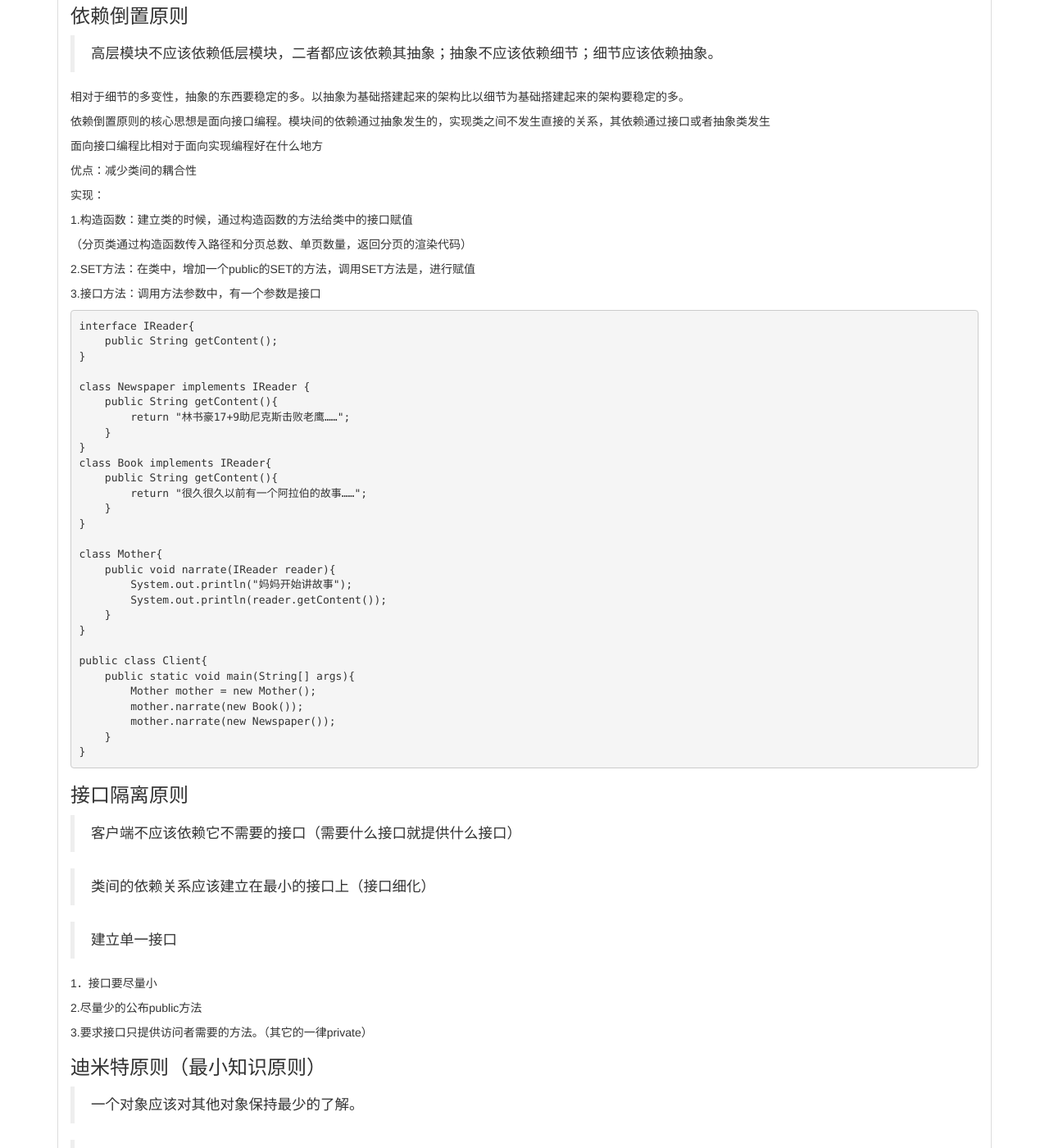
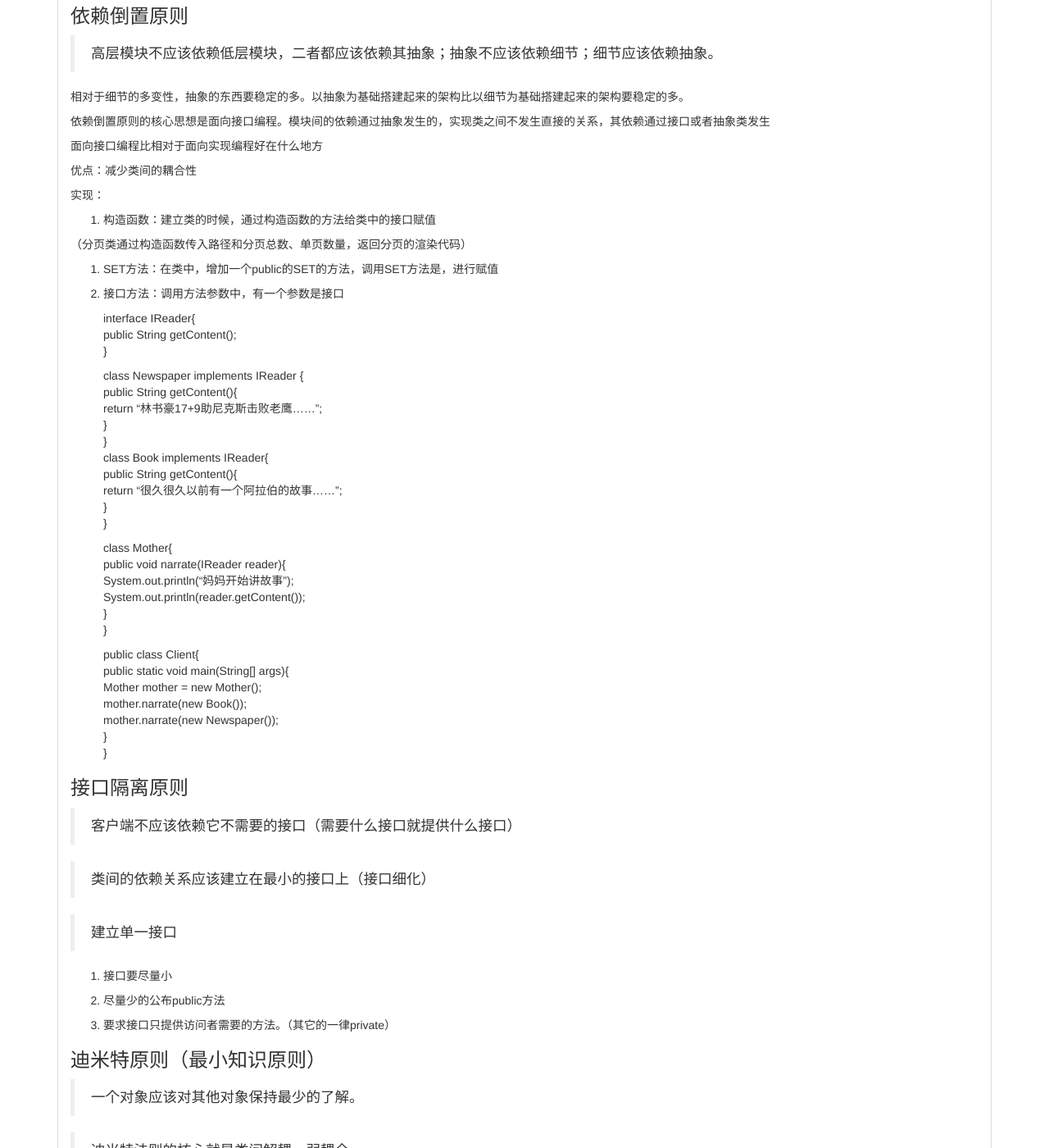
Before and after one commit to kailian/kailian.github.io, a Jekyll site: the page built from _posts/2014-08-13-design-patterns.md, in a window 1280 px wide and 1400 px high, scrolled down 730 px. Shown: the whole window at 82% size. Built offline with Jekyll 4.4.1, drawn with Linux system fonts in a browser that asks for light colours; nearby versions of some CDN libraries; library files that are not in the unit come from our copies; comment, search, counter and statistics services are not loaded.

Commit message:
【blog】update article

```diff
--- a/_posts/2014-08-13-design-patterns.md
+++ b/_posts/2014-08-13-design-patterns.md
@@ -52,13 +52,13 @@ tags : [设计模式]
 
 实现：
 
-1.构造函数：建立类的时候，通过构造函数的方法给类中的接口赋值
+1. 构造函数：建立类的时候，通过构造函数的方法给类中的接口赋值
 
 （分页类通过构造函数传入路径和分页总数、单页数量，返回分页的渲染代码）
 
-2.SET方法：在类中，增加一个public的SET的方法，调用SET方法是，进行赋值
+2. SET方法：在类中，增加一个public的SET的方法，调用SET方法是，进行赋值
 
-3.接口方法：调用方法参数中，有一个参数是接口
+3. 接口方法：调用方法参数中，有一个参数是接口
 
 
     interface IReader{
@@ -100,11 +100,11 @@ tags : [设计模式]
 
 > 建立单一接口
 
-1．接口要尽量小
+1. 接口要尽量小
 
-2.尽量少的公布public方法
+2. 尽量少的公布public方法
 
-3.要求接口只提供访问者需要的方法。（其它的一律private）
+3. 要求接口只提供访问者需要的方法。（其它的一律private）
 
 ### 迪米特原则（最小知识原则）
 
```
